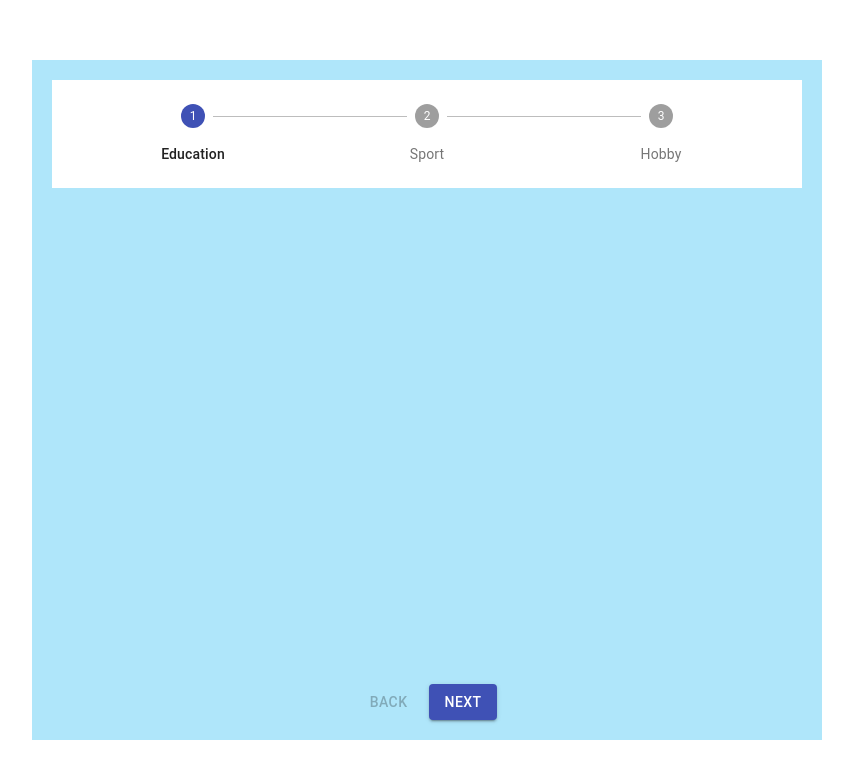
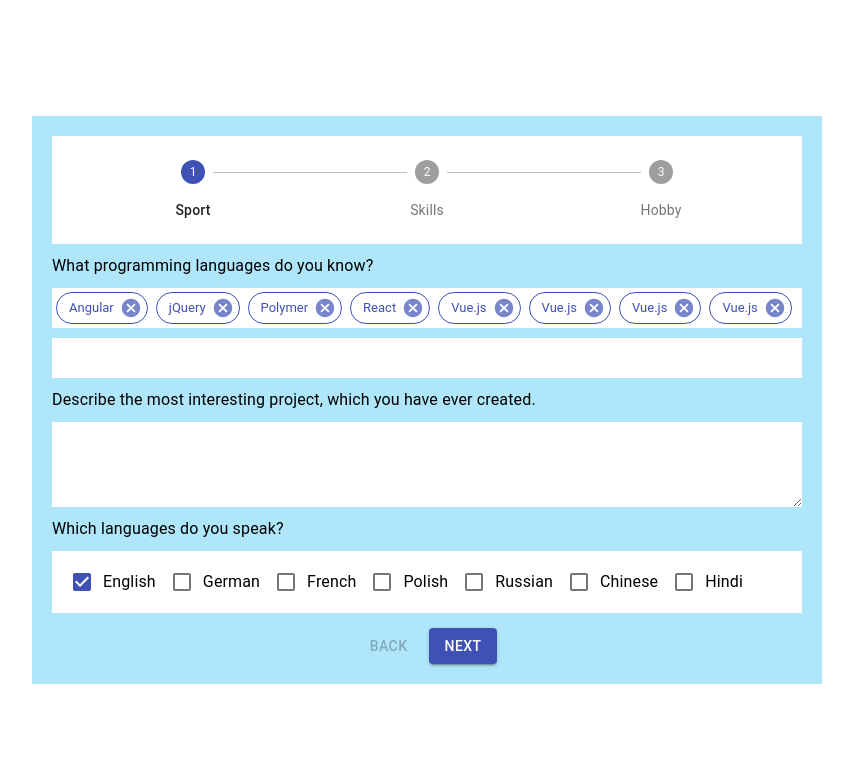
Before and after one commit to framista/questionnaire, a React (Create React App) app: page / in a window 1280 px wide. Shown: the top 778 px of the page, without its empty margins (213-1066 px from the left). Built offline with nearby package versions, Linux system fonts and the light colour scheme; the HTML template or start-up script is replaced by a standard one.

Commit message:
Layout for skills

```diff
--- a/src/App.css
+++ b/src/App.css
@@ -3,7 +3,7 @@
   justify-content: center;
   align-items: center;
   width: 100vw;
-  height: 100vh;
+  min-height: 100vh;
   /* margin: auto; */
 
 }
--- /dev/null
+++ b/src/components/chips/index.js
@@ -0,0 +1,55 @@
+import React from 'react';
+import { makeStyles } from '@material-ui/core/styles';
+import Chip from '@material-ui/core/Chip';
+// import Paper from '@material-ui/core/Paper';
+// import TagFacesIcon from '@material-ui/icons/TagFaces';
+
+const useStyles = makeStyles((theme) => ({
+  root: {
+    display: 'flex',
+    justifyContent: 'center',
+    flexWrap: 'wrap',
+    padding: theme.spacing(0.5),
+  },
+  chip: {
+    margin: theme.spacing(0.5),
+  },
+}));
+
+const Chips = () => {
+  const classes = useStyles();
+  const [chipData, setChipData] = React.useState([
+    { key: 0, label: 'Angular' },
+    { key: 1, label: 'jQuery' },
+    { key: 2, label: 'Polymer' },
+    { key: 3, label: 'React' },
+    { key: 4, label: 'Vue.js' },
+    { key: 5, label: 'Vue.js' },
+    { key: 6, label: 'Vue.js' },
+    { key: 7, label: 'Vue.js' },
+  ]);
+
+  const handleDelete = (chipToDelete) => () => {
+    setChipData((chips) => chips.filter((chip) => chip.key !== chipToDelete.key));
+  };
+
+  return (
+    <div>
+      {chipData.map((data) => {
+        return (
+          <Chip
+            key={data.key}
+            // icon={icon}
+            variant="outlined"
+            color="primary"
+            label={data.label}
+            onDelete={handleDelete(data)}
+            className={classes.chip}
+          />
+        );
+      })}
+    </div>
+  );
+}
+
+export default Chips;
--- a/src/components/questionForm/index.js
+++ b/src/components/questionForm/index.js
@@ -8,6 +8,7 @@ import Button from '@material-ui/core/Button';
 import Typography from '@material-ui/core/Typography';
 
 import Sport from '../sport'
+import Skills from '../skills';
 
 const useStyles = makeStyles((theme) => ({
     root: {
@@ -23,13 +24,13 @@ const useStyles = makeStyles((theme) => ({
 }));
 
 function getSteps() {
-    return ['Education', 'Sport', 'Hobby'];
+    return ['Sport', 'Skills', 'Hobby'];
 }
 
 function getStepContent(stepIndex) {
     switch (stepIndex) {
         case 0:
-            return '';
+            return <Skills />
         case 1:
             return <Sport />;
         case 2:
--- a/src/components/questionForm/questionForm.css
+++ b/src/components/questionForm/questionForm.css
@@ -4,7 +4,7 @@
     width: 80%;
     height: 80%;
     max-width: 750px;
-    position: relative;
+    /* position: relative; */
 }
 
 .container__buttons {
@@ -12,7 +12,8 @@
     justify-content: center;
     align-self: center;
     width: 100%;
-    position: absolute;
-    bottom: 20px;
-    left: 0px;
+    margin-top: 15px;
+    /* position: absolute; */
+    /* bottom: 20px; */
+    /* left: 0px; */
 }
--- a/src/components/questionRadio.js/index.js
+++ b/src/components/questionRadio/index.js
@@ -11,7 +11,7 @@ const QuestioRadio = () => {
 
   return (
     <div className="container__question">
-      <Typography>swim</Typography>
+      <Typography>swimming</Typography>
       <div className="question__radio">
         <Radio
           checked={selectedValue === 'true'}
--- /dev/null
+++ b/src/components/skills/index.js
@@ -0,0 +1,126 @@
+import React, { useState } from 'react';
+import Chips from '../chips';
+import { Typography, FormControl, Input, TextareaAutosize, FormGroup, FormControlLabel, Checkbox } from '@material-ui/core';
+import TextField from '@material-ui/core/TextField';
+import './skills.css';
+
+const Skills = () => {
+
+    const [languages, setLanguages] = useState({
+        english: true,
+        german: false,
+        french: false,
+        polish: false,
+        russian: false,
+        chinese: false,
+        hindi: false,
+    });
+
+    const handleChangeLanguage = (event) => {
+        setLanguages({ ...languages, [event.target.name]: event.target.checked });
+    }
+
+    return (
+        <div>
+            <Typography className="skills__h3">What programming languages do you know?</Typography>
+            <div className="container__chips">
+                <Chips />
+            </div>
+            <form className="skills__form">
+                <input
+                    className="skills__input"
+                    type="text"
+                ></input>
+            </form>
+            <Typography className="skills__h3">Describe the most interesting project, which you have ever created.</Typography>
+            <form className="skills__form">
+                <textarea
+                    className="skills__textarea"
+                    rows="5"
+                ></textarea>
+            </form>
+            <Typography className="skills__h3">Which languages do you speak?</Typography>
+            <FormGroup row className="skills__languages">
+                <FormControlLabel
+                    control={
+                        <Checkbox
+                            checked={languages.english}
+                            onChange={handleChangeLanguage}
+                            name="english"
+                            color="primary"
+                        ></Checkbox>
+                    }
+                    label="English"
+                ></FormControlLabel>
+                <FormControlLabel
+                    control={
+                        <Checkbox
+                            checked={languages.german}
+                            onChange={handleChangeLanguage}
+                            name="german"
+                            color="primary"
+                        ></Checkbox>
+                    }
+                    label="German"
+                ></FormControlLabel>
+                <FormControlLabel
+                    control={
+                        <Checkbox
+                            checked={languages.french}
+                            onChange={handleChangeLanguage}
+                            name="french"
+                            color="primary"
+                        ></Checkbox>
+                    }
+                    label="French"
+                ></FormControlLabel>
+                <FormControlLabel
+                    control={
+                        <Checkbox
+                            checked={languages.polish}
+                            onChange={handleChangeLanguage}
+                            name="polish"
+                            color="primary"
+                        ></Checkbox>
+                    }
+                    label="Polish"
+                ></FormControlLabel>
+                 <FormControlLabel
+                    control={
+                        <Checkbox
+                            checked={languages.russian}
+                            onChange={handleChangeLanguage}
+                            name="russian"
+                            color="primary"
+                        ></Checkbox>
+                    }
+                    label="Russian"
+                ></FormControlLabel>
+                 <FormControlLabel
+                    control={
+                        <Checkbox
+                            checked={languages.chinese}
+                            onChange={handleChangeLanguage}
+                            name="chinese"
+                            color="primary"
+                        ></Checkbox>
+                    }
+                    label="Chinese"
+                ></FormControlLabel>
+                 <FormControlLabel
+                    control={
+                        <Checkbox
+                            checked={languages.hindi}
+                            onChange={handleChangeLanguage}
+                            name="hindi"
+                            color="primary"
+                        ></Checkbox>
+                    }
+                    label="Hindi"
+                ></FormControlLabel>
+            </FormGroup>
+        </div>
+    )
+};
+
+export default Skills;
--- /dev/null
+++ b/src/components/skills/skills.css
@@ -0,0 +1,34 @@
+.container__chips{
+    background-color: white;
+    min-height: 0px;
+}
+
+.skills__h3{
+    padding: 10px 0px;
+}
+
+.skills__form{
+    display: flex;
+    justify-content: space-between;
+    align-items: center;
+}
+
+.skills__input{
+    height: 40px;
+    width: 100%;
+    border: none;
+    padding: 0px 5px;
+    margin-top: 10px;
+    letter-spacing: 0.6px;
+}
+
+.skills__textarea{
+    width: 100%;
+    border: none;
+    padding: 5px;
+}
+
+.skills__languages{
+    background-color: white;
+    padding: 10px 20px;
+}
--- a/src/components/sport/index.js
+++ b/src/components/sport/index.js
@@ -1,14 +1,13 @@
 import React from 'react';
-import QuestioRadio from '../questionRadio.js/index.js';
+import QuestioRadio from '../questionRadio';
 import './sport.css'
 import { Typography } from '@material-ui/core';
-
 
 const Sport = () => {
     return (
         <div>
             <div className="container__command">
-                <Typography className="sport__h3">Can you:</Typography>
+                <Typography className="sport__h3">Do you like:</Typography>
                 <div className="container__options">
                     <Typography className="sport__h3">YES</Typography>
                     <Typography className="sport__h3">NO</Typography>
```
Also changed, not shown: src/components/chips/chips.css (added), src/components/questionRadio/questionRadio.css (renamed from src/components/questionRadio.js/questionRadio.css).
